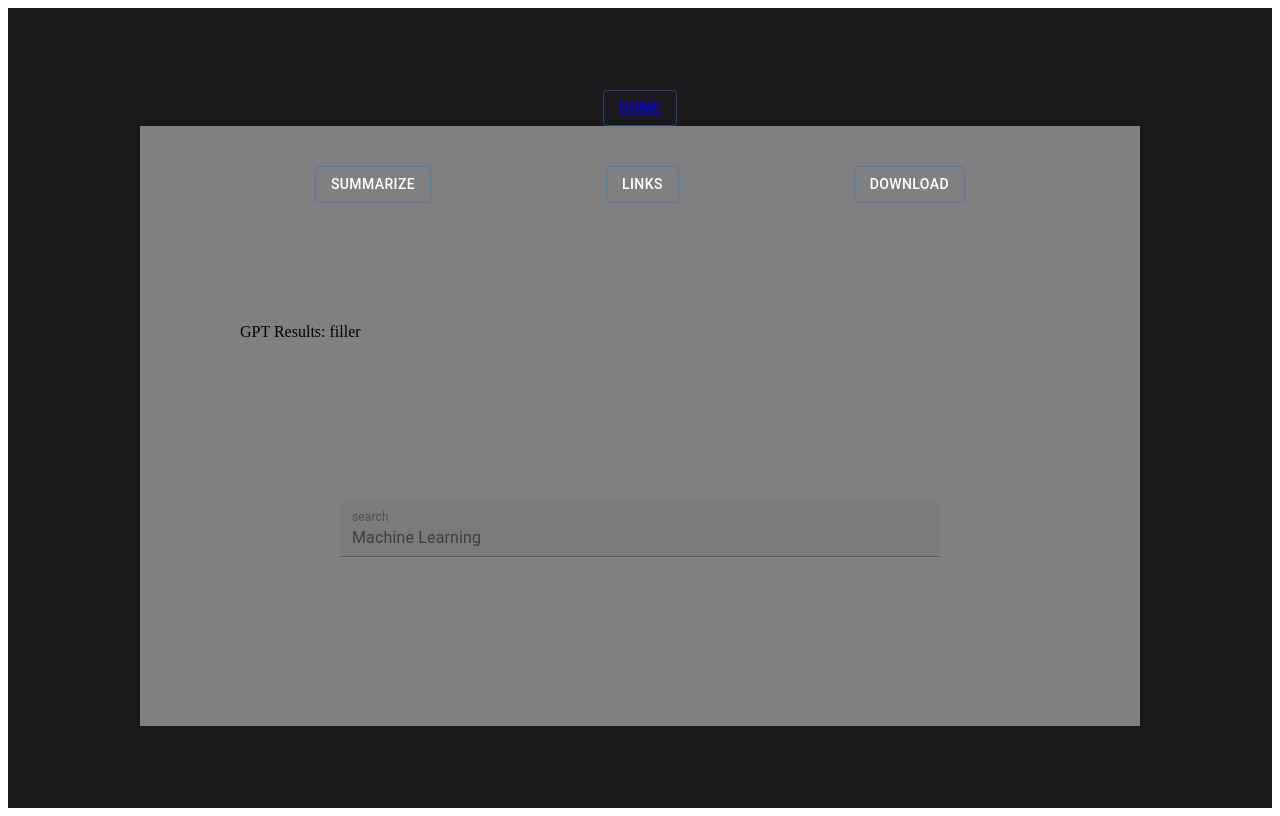
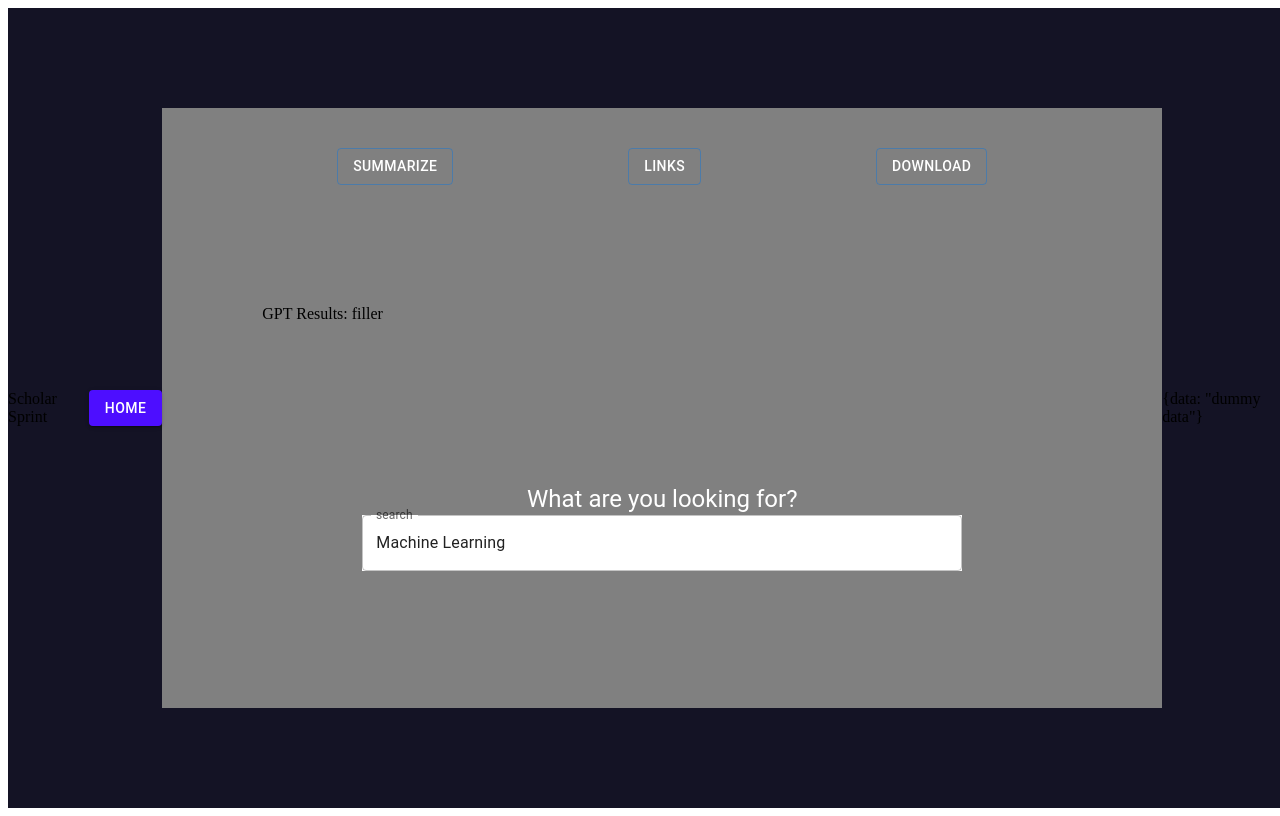
Before and after one commit to the-pirated-sardar/scholar-sprint, a React (Create React App) app: page /summary in a window 1280 px wide. Built offline with nearby package versions, Linux system fonts and the light colour scheme; no server answers; sample sign-in values are in the browser's storage.

Commit message:
UI integrations

```diff
--- a/src/auth/AuthStore.js
+++ b/src/auth/AuthStore.js
@@ -8,15 +8,7 @@ import {
   sendPasswordResetEmail
 } from "firebase/auth";
 
-const firebaseConfig = {
-  apiKey: "AIzaSyDrY5LA6B6BbQSShBQiJ4QVxmLSW5NB_3U",
-  authDomain: "scholarsprint-647c1.firebaseapp.com",
-  projectId: "scholarsprint-647c1",
-  storageBucket: "scholarsprint-647c1.appspot.com",
-  messagingSenderId: "984628027653",
-  appId: "1:984628027653:web:50a5dc50250d1272a0d76c",
-  measurementId: "G-QS8EGK7ZNE"
-}
+import { firebaseConfig } from './config'
 
 const app = initializeApp(firebaseConfig)
 const auth = getAuth(app)
--- a/src/auth/config.js
+++ b/src/auth/config.js
@@ -1,4 +1,4 @@
-const firebaseConfig = {
+export const firebaseConfig = {
   apiKey: "AIzaSyDrY5LA6B6BbQSShBQiJ4QVxmLSW5NB_3U",
   authDomain: "scholarsprint-647c1.firebaseapp.com",
   projectId: "scholarsprint-647c1",
@@ -6,5 +6,4 @@ const firebaseConfig = {
   messagingSenderId: "984628027653",
   appId: "1:984628027653:web:50a5dc50250d1272a0d76c",
   measurementId: "G-QS8EGK7ZNE"
-  };
-  export {firebaseConfig};
+}
--- a/src/routes/Dashboard.js
+++ b/src/routes/Dashboard.js
@@ -1,4 +1,4 @@
-import { Box, Typography} from "@mui/material"
+import { Box} from "@mui/material"
 import SearchBar from "../search/SearchBar";
 
 export default function Dashboard() {
@@ -10,9 +10,6 @@ export default function Dashboard() {
             justifyContent: 'flex-end',
             textAlign: 'center',
         }}>
-            <Typography variant="h5">
-                What are you looking for?
-            </Typography>
             <Box sx={{
                 Display: 'flex',
                 flexDirection: 'column',
--- a/src/routes/Layout.js
+++ b/src/routes/Layout.js
@@ -1,7 +1,8 @@
 import React, { useEffect } from "react"
 import { Outlet, Link, useLoaderData } from "react-router-dom"
-import { Box, Button, Grid } from "@mui/material"
+import { Box, Button } from "@mui/material"
 import { useAuthStore } from "../auth/AuthStore"
+import theme from "../themes/theme"
 
 async function foo() {
     return `{data: "dummy data"}`
@@ -20,44 +21,21 @@ export default function Layout() {
     useEffect(() => {
         init();
     }, [init]);
-    // add sidebar, header, footer, etc
 
-    return (
-        //change div to Box
-        <div style=
-            {{
-                backgroundImage: `./logo.png`,
-                backgroundRepeat: 'no-repeat',
-                backgroundPosition: '50% 50%',
-                backgroundSize: '70vh',
-                backgroundBlendMode: 'difference',
-                backgroundColor: '#1A181B',
-                zIndex: 1
-            }}>
-
-            {!loading &&
-                <Grid
-                    container
-                    spacing={0}
-                    direction="column"
-                    alignItems="center"
-                    justifyContent="center"
-                    sx={{
-                        minHeight: '100vh'
-                    }}
-                >
-                    <Grid item xs={3}>
-                        <Box
-
-                        >
-                            <Button variant="outlined"><Link to={`/`}>Home</Link></Button>
-                        </Box>
-                    </Grid>
-                    <Grid item xs={12}>
-                        <Outlet />
-                    </Grid>
-                </Grid>
-            }
-        </div>
-    )
+    return !loading ? (
+        <Box sx={theme.rootTheme}>
+            <Box sx={{}}>Scholar Sprint</Box>
+            <Box sx={{}}>
+                <Button
+                    variant="contained"
+                    component={Link}
+                    to="/"
+                    sx={theme.buttonTheme}>
+                    Home
+                </Button>
+            </Box>
+            <Box sx={{}} ><Outlet /></Box>
+            <Box sx={{}}>{data}</Box>
+        </Box >
+    ) : "loading"
 }
--- a/src/routes/Login.js
+++ b/src/routes/Login.js
@@ -2,6 +2,7 @@ import React, { useRef, useState } from 'react';
 import { Card, CardContent, Typography, TextField, Button, Alert, Link } from '@mui/material';
 import { useAuthStore } from '../auth/AuthStore';
 import { Link as RouterLink, useNavigate } from 'react-router-dom';
+import theme from '../themes/theme';
 
 export default function Login() {
   const emailRef = useRef();
@@ -27,7 +28,7 @@ export default function Login() {
   };
 
   return (
-    <Card>
+    <Card sx={theme.authTheme}>
       <CardContent>
         <Typography variant="h5" align="center" gutterBottom>
           Log In
@@ -58,9 +59,9 @@ export default function Login() {
             disabled={loading}
             fullWidth
             variant="contained"
-            color="primary"
+            sx={theme.buttonTheme}
             type="submit"
-            style={{ marginTop: '16px' }}
+            marginTop='16px'
           >
             Log In
           </Button>
--- a/src/routes/NotFound.js
+++ b/src/routes/NotFound.js
@@ -9,11 +9,11 @@ export default function NotFoundPage() {
     return (
 
         <Box>
-            <h1>Oops!</h1>
-            <p>Sorry, an unexpected error has occurred.</p>
-            <p>
-                <i>{error.statusText || error.message}</i>
-            </p>
+            Oops!
+            Sorry, an unexpected error has occurred.
+
+            {error.statusText || error.message}
+
         </Box>
     )
 }
--- a/src/search/SearchBar.js
+++ b/src/search/SearchBar.js
@@ -1,7 +1,16 @@
 import React from "react";
-import { Box, TextField } from "@mui/material";
+import { Box, TextField, Typography } from "@mui/material";
 import { useSearchResults, coreapiStore } from "./SearchStore.js"
 import { useNavigate } from "react-router-dom";
+
+const searchBarStyle = {
+    height: 1,
+    width: 1,
+    background: 'white',
+    color: "white"
+
+}
+
 
 export default function SearchBar() {
 
@@ -68,26 +77,24 @@ export default function SearchBar() {
     return (
         <Box
             component="form"
-            sx={{
-                height: 1,
-                width: 1,
-                color: "gray"
-            }}
             display="flex"
             flexDirection="column"
             justifyContent="center"
             alignItems="center"
             onSubmit={handleSubmit}
         >
+            <Box sx={{
+                color: "white",
+            }}>
+                <Typography variant="h5">
+                    What are you looking for?
+                </Typography>
+            </Box>
             <TextField
                 fullWidth
                 id="search"
-                variant="filled"
-                color="secondary"
-                sx={{
-                    bgcolor: 'gray',
-                    opacity: 0.6
-                }}
+                variant="outlined"
+                sx={searchBarStyle}
                 label="search"
                 defaultValue="Machine Learning"
             />
--- a/src/search/SearchResults.js
+++ b/src/search/SearchResults.js
@@ -23,7 +23,7 @@ export default function SearchResults() {
             <List sx={{ width: '100%'}}>
                 {results.map((listitem) => (
                     <React.Fragment key={listitem.id}>
-                        <ListItem alignItems="flex-start" sx={{bgcolor: 'gray', opacity: 0.7}}>
+                        <ListItem alignItems="flex-start" sx={{bgcolor: 'white'}}>
                             <ListItemButton onClick={() => {navigate("/Summary")}}>
                                 <ListItemAvatar>
                                     <Avatar alt="" src={listitem.dataProviders[0].logo} />
--- /dev/null
+++ b/src/themes/theme.js
@@ -0,0 +1,26 @@
+const theme = {
+  rootTheme: {
+    width: '100vw',      // 100% of the viewport width
+    height: '100vh',     // 100% of the viewport height
+    //backgroundColor: '#41404F', // Background color (adjust as needed)
+    background: 'url("appBackground.png") center/cover no-repeat fixed',
+    display: 'flex',
+    justifyContent: 'center',
+    alignItems: 'center',
+  },
+  authTheme: {
+    backgroundColor: "black",
+    color: '#ffffff',
+  },
+  buttonTheme: {
+    backgroundColor: '#4D0EFF',
+    '&:hover': {
+      backgroundColor: '#512da8',
+    },
+    color: '#ffffff',
+    textDecoration: 'none',
+  },
+
+}
+
+export default theme;
```
Also changed, not shown: public/appBackground.png (added), public/manifest.json (added), src/index.js (line endings or trailing spaces). Lines whose indentation alone changed are shown as unchanged.
